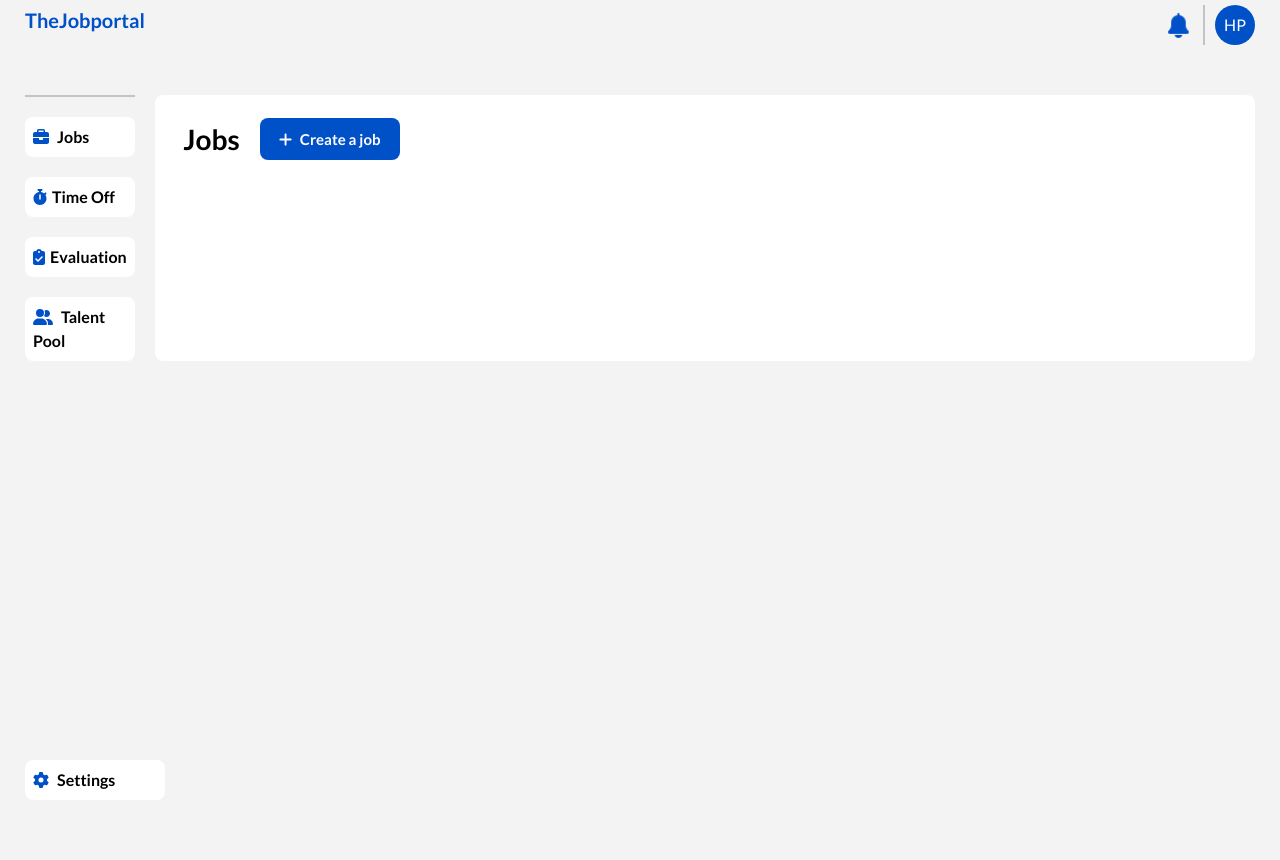
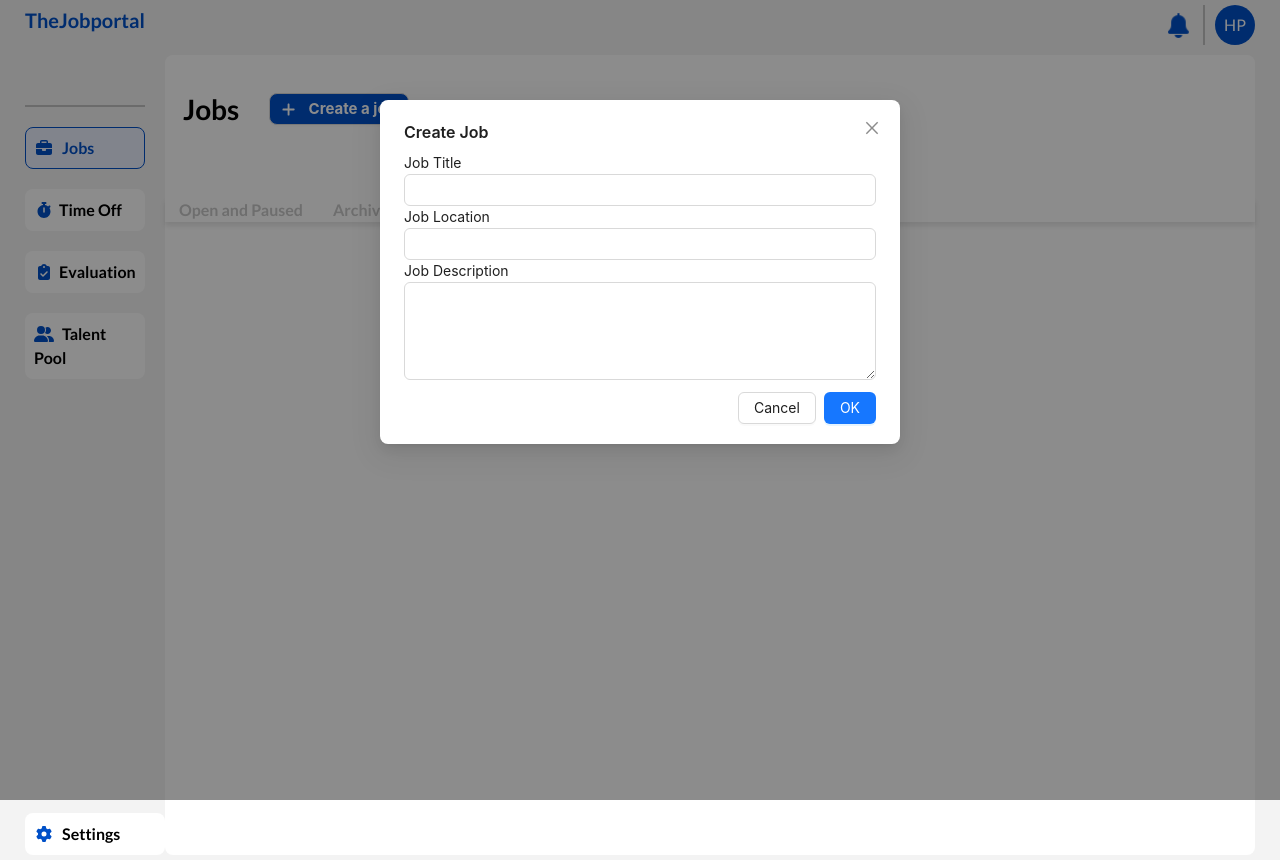
Before and after one commit to akbarahmadjonov/DevJobPortal-project, a React (Create React App) app: page /comprofile/jobs in a window 1280 px wide. Both pictures are taken after a click on the button "Create a job". Before the commit the page ends 800 px from the top, so only its background shows below. Built offline with nearby package versions, Linux system fonts and the light colour scheme.

Commit message:
Worked on company page and added tabs router

```diff
--- a/src/App.js
+++ b/src/App.js
@@ -12,6 +12,8 @@ import { JobsNested } from "./Pages/CompanyProfile/Nested/JobsNested";
 import { TimeOffNested } from "./Pages/CompanyProfile/Nested/TimeOffNested";
 import { Evaluation } from "./Pages/CompanyProfile/Nested/EvaluationNested";
 import { TalentPool } from "./Pages/CompanyProfile/Nested/TalentPool";
+import { OpenPaused } from "./Pages/CompanyProfile/Nested/Jobs/OpenPaused/OpenPaused";
+import { Archived } from "./Pages/CompanyProfile/Nested/Jobs/Archived/Archived";
 
 const App = () => {
   //Test
@@ -38,7 +40,10 @@ const App = () => {
           <Route path="/devs-profile" element={<DevProfile />} />
           <Route path="/comprofile" element={<CompanyProfile />}>
             <Route index element={<JobsNested />} />
-            <Route path="jobs" element={<JobsNested />} />
+            <Route path="jobs" element={<JobsNested />}>
+              <Route index path="openpaused" element={<OpenPaused />} />
+              <Route path="archived" element={<Archived />} />
+            </Route>
             <Route path="timeoff" element={<TimeOffNested />} />
             <Route path="evaluation" element={<Evaluation />} />
             <Route path="talentpool" element={<TalentPool />} />
--- a/src/Pages/CompanyProfile/CompanyProfile.jsx
+++ b/src/Pages/CompanyProfile/CompanyProfile.jsx
@@ -1,20 +1,35 @@
 import React from "react";
 import "./CompanyProfile.scss";
 import BellIcon from "../../Assets/Images/admin/bell-icon.png";
-import { Link, Outlet } from "react-router-dom";
+import { NavLink, Outlet } from "react-router-dom";
 import { FontAwesomeIcon } from "@fortawesome/react-fontawesome";
 import {
   faBriefcase,
   faClipboardCheck,
   faCog,
-  faPlus,
   faStopwatch,
-  faUser,
-  faUserAlt,
-  faUserAltSlash,
   faUserGroup,
 } from "@fortawesome/free-solid-svg-icons";
-import { Button, Space } from "antd";
+import { Dropdown, Space, Menu } from "antd";
+
+const dropdownMenu = (
+  <Menu>
+    {/* <Menu.Item key="1">
+      <a
+        target="_blank"
+        rel="noopener noreferrer"
+        href="https://www.antgroup.com"
+      >
+        1st menu item
+      </a>
+    </Menu.Item> */}
+    <Menu.Item key="2">Change profile</Menu.Item>
+    <Menu.Item key="3">Settings</Menu.Item>
+    <Menu.Item key="4" danger>
+      Log out
+    </Menu.Item>
+  </Menu>
+);
 
 export const CompanyProfile = () => {
   return (
@@ -36,53 +51,92 @@ export const CompanyProfile = () => {
                 />
               </div>
               <div className="borderHeight"></div>
-              <span className="com-profile__company">HP</span>
+              <span className="com-profile__company">
+                <Dropdown overlay={dropdownMenu} trigger={["click"]}>
+                  <a
+                    className="profile__com"
+                    onClick={(e) => e.preventDefault()}
+                  >
+                    HP
+                  </a>
+                </Dropdown>
+              </span>
             </div>
           </div>
           {/* Inner section */}
           <div className="sidebar">
             <div className="sidebar__inner">
               <ul className="sidebar__list">
-                <Link className="sidebar__item" to={"jobs"}>
+                <NavLink
+                  className="sidebar__item"
+                  to={"jobs"}
+                  activeClassName="active"
+                >
                   <FontAwesomeIcon
                     className="icon"
                     icon={faBriefcase}
                     style={{ color: "#0050C8" }}
+                    width={20}
+                    height={20}
                   />{" "}
                   Jobs
-                </Link>
-                <Link className="sidebar__item" to={"timeoff"}>
+                </NavLink>
+                <NavLink
+                  className="sidebar__item"
+                  to={"timeoff"}
+                  activeClassName="active"
+                >
                   <FontAwesomeIcon
                     className="icon"
                     icon={faStopwatch}
                     style={{ color: "#0050C8" }}
+                    width={20}
+                    height={20}
                   />
                   Time Off
-                </Link>
-                <Link className="sidebar__item" to={"evaluation"}>
+                </NavLink>
+                <NavLink
+                  className="sidebar__item"
+                  to={"evaluation"}
+                  activeClassName="active"
+                >
                   <FontAwesomeIcon
                     className="icon"
                     icon={faClipboardCheck}
                     style={{ color: "#0050C8" }}
+                    width={20}
+                    height={20}
                   />
                   Evaluation
-                </Link>
-                <Link className="sidebar__item" to={"talentpool"}>
+                </NavLink>
+                <NavLink
+                  className="sidebar__item"
+                  to={"talentpool"}
+                  activeClassName="active"
+                >
                   <FontAwesomeIcon
                     className="icon"
                     icon={faUserGroup}
                     style={{ color: "#0050C8" }}
+                    width={20}
+                    height={20}
                   />{" "}
                   Talent Pool
-                </Link>
-                <Link className="sidebar__item" to={"/"}>
+                </NavLink>
+                <NavLink
+                  className="sidebar__item"
+                  to={"/"}
+                  activeClassName="active"
+                >
                   <FontAwesomeIcon
                     className="icon"
                     icon={faCog}
                     style={{ color: "#0050C8" }}
+                    width={20}
+                    height={20}
                   />{" "}
                   Settings
-                </Link>
+                </NavLink>
               </ul>
               <div className="sidebar__out">
                 <Outlet />
--- a/src/Pages/CompanyProfile/CompanyProfile.scss
+++ b/src/Pages/CompanyProfile/CompanyProfile.scss
@@ -47,6 +47,10 @@ body {
         &:hover {
           background-color: #2f80fa;
         }
+
+        .profile__com {
+          padding: 5px;
+        }
       }
     }
   }
@@ -55,16 +59,20 @@ body {
 //* Sidebar
 .sidebar {
   //* Margin, paddings
-  padding-top: 50px;
+  padding-top: 10px;
 }
 
 .sidebar__inner {
   display: flex;
+  position: relative;
 }
 
 .sidebar__list {
+  margin-top: 50px;
   margin-right: 20px;
   border-top: 2px solid #c3c3c3;
+
+  width: 11%;
 }
 
 .sidebar__item {
@@ -78,11 +86,17 @@ body {
 
   border-radius: 8px;
   background-color: #fff;
-  font-weight: 700;
+  font-weight: 800;
+  border: 1px solid transparent;
 
   &:hover {
     background-color: #f9f9f9;
   }
+}
+.sidebar__item.active {
+  background-color: #eaf0ff;
+  color: #0050c8 !important;
+  border: 1px solid #0050c8;
 }
 
 .sidebar__item:nth-child(5) {
@@ -92,10 +106,12 @@ body {
 
 .sidebar__out {
   width: 100%;
-  padding-left: 20px;
+  // padding-left: 20px;
 
   border-radius: 8px;
   background-color: #fff;
+
+  height: 100vh;
 }
 
 $iconMarginRight: 5px;
--- a/src/Pages/CompanyProfile/Nested/Jobs.scss
+++ b/src/Pages/CompanyProfile/Nested/Jobs.scss
@@ -3,6 +3,7 @@
 
 .job-nested__inner {
   display: flex;
+  align-items: center;
 
   //* Margin, paddings
   margin-top: 15px;
@@ -12,6 +13,7 @@
 .job-nested__title {
   //* Margin, paddings
   margin-right: 20px;
+  padding: 10px;
 
   font-size: 28px;
   font-weight: 700;
@@ -30,6 +32,40 @@
   color: #fff;
 
   &:hover {
+    color: #fff !important;
     background-color: #2f80fa;
   }
 }
+
+:where(.css-dev-only-do-not-override-1w4v3hc).ant-btn-primary:not(
+    :disabled
+  ):not(.ant-btn-disabled) {
+  color: #fff;
+  background-color: #4096ff;
+}
+
+//* TAB ROUTER
+.tab__router {
+  //* Custom properties
+  display: flex;
+
+  //* Margin, paddings
+  margin-top: 50px;
+
+  box-shadow: 0px 4px 5px rgba(0, 0, 0, 0.1);
+  width: 100%;
+  padding: 0px 0 0 14px;
+}
+
+.tab__links {
+  font-weight: 800;
+  color: #c7c7c7;
+}
+
+.tab__links.active {
+  border-bottom: 3px solid #0050c8;
+}
+
+.tab__links:not(:last-child) {
+  margin-right: 30px;
+}
--- /dev/null
+++ b/src/Pages/CompanyProfile/Nested/Jobs/Archived/Archived.jsx
@@ -0,0 +1,8 @@
+import React from 'react'
+import './Archived.scss'
+
+export const Archived = () => {
+  return (
+    <div>Archived</div>
+  )
+}
--- /dev/null
+++ b/src/Pages/CompanyProfile/Nested/Jobs/OpenPaused/OpenPaused.jsx
@@ -0,0 +1,6 @@
+import React from "react";
+import "./OpenPaused.scss";
+
+export const OpenPaused = () => {
+  return <div>OpenPaused</div>;
+};
--- a/src/Pages/CompanyProfile/Nested/JobsNested.jsx
+++ b/src/Pages/CompanyProfile/Nested/JobsNested.jsx
@@ -1,22 +1,75 @@
-import React from "react";
+import React, { useState } from "react";
+import { NavLink, Outlet } from "react-router-dom";
 import { faPlus } from "@fortawesome/free-solid-svg-icons";
 import { FontAwesomeIcon } from "@fortawesome/react-fontawesome";
-import './Jobs.scss'
+import { Button, Modal, Input } from "antd";
+import "./Jobs.scss";
 
 export const JobsNested = () => {
+  const [isModalVisible, setIsModalVisible] = useState(false);
+
+  const showModal = () => {
+    setIsModalVisible(true);
+  };
+
+  const handleOk = () => {
+    setIsModalVisible(false);
+  };
+
+  const handleCancel = () => {
+    setIsModalVisible(false);
+  };
+
   return (
     <div className="job-nested">
       <div className="job-nested__inner">
         <h1 className="job-nested__title">Jobs</h1>
-        <button className="job-nested__button">
+        <Button className="job-nested__button" onClick={showModal}>
           <FontAwesomeIcon
             className="icon"
             icon={faPlus}
             style={{ color: "#fff" }}
           />{" "}
           Create a job
-        </button>
+        </Button>
+        <Modal
+          title="Create Job"
+          visible={isModalVisible}
+          onOk={handleOk}
+          onCancel={handleCancel}
+        >
+          <div>
+            <label htmlFor="jobTitle">Job Title</label>
+            <Input id="jobTitle" />
+          </div>
+          <div>
+            <label htmlFor="jobLocation">Job Location</label>
+            <Input id="jobLocation" />
+          </div>
+          <div>
+            <label htmlFor="jobDescription">Job Description</label>
+            <Input.TextArea id="jobDescription" rows={4} />{" "}
+          </div>
+        </Modal>
       </div>
+      {/* Tab router */}
+      <div className="tab__router">
+        <NavLink
+          className="tab__links"
+          to={"openpaused"}
+          activeClassName="active"
+        >
+          <h3 className="tab__innerTitle">Open and Paused</h3>
+        </NavLink>
+        <NavLink
+          className="tab__links"
+          to={"archived"}
+          activeClassName="active"
+        >
+          <h3 className="tab__innerTitle">Archived</h3>
+        </NavLink>
+      </div>
+      <Outlet />
     </div>
   );
 };
```
Also changed, not shown: src/Pages/CompanyProfile/Nested/Jobs/Archived/Archived.scss (added), src/Pages/CompanyProfile/Nested/Jobs/OpenPaused/OpenPaused.scss (added).
